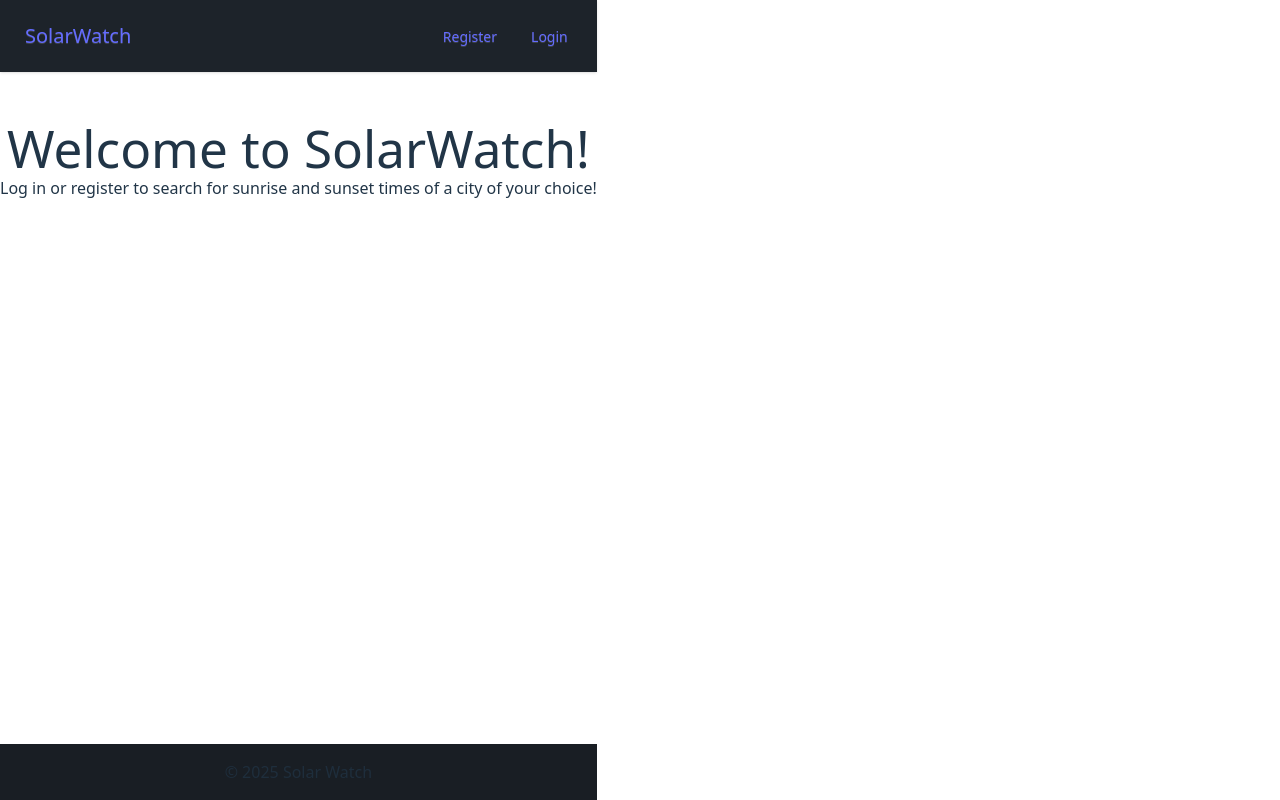
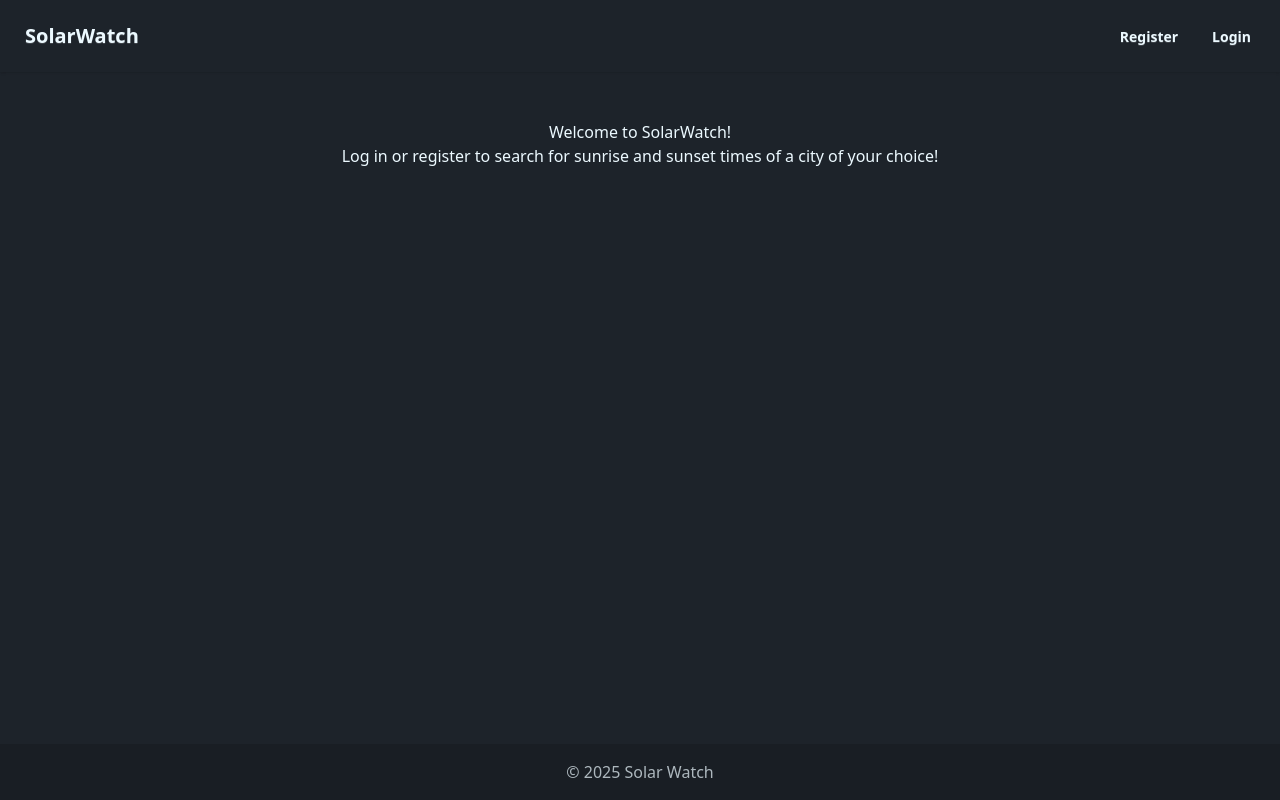
Before and after one commit to rudnaid/solarwatch, a React (Vite) app in the folder frontend/: page / in a window 1280 px wide. Built offline with nearby package versions, Linux system fonts and the light colour scheme.

Commit message:
refactor(css): add custom DaisyUI theme

```diff
--- a/frontend/src/index.css
+++ b/frontend/src/index.css
@@ -1,71 +1,38 @@
 @import "tailwindcss";
+
 @plugin "daisyui";
 
-:root {
-  font-family: system-ui, Avenir, Helvetica, Arial, sans-serif;
-  line-height: 1.5;
-  font-weight: 400;
-
-  color-scheme: light dark;
-  color: rgba(255, 255, 255, 0.87);
-  background-color: #242424;
-
-  font-synthesis: none;
-  text-rendering: optimizeLegibility;
-  -webkit-font-smoothing: antialiased;
-  -moz-osx-font-smoothing: grayscale;
+@plugin "daisyui/theme" {
+    name: "evilcookie";
+    default: true;
+    prefersdark: true;
+    color-scheme: "dark";
+    --color-base-100: oklch(37% 0.034 259.733);
+    --color-base-200: oklch(55% 0 0);
+    --color-base-300: oklch(55% 0 0);
+    --color-base-content: oklch(97% 0.001 106.424);
+    --color-primary: oklch(0% 0 0);
+    --color-primary-content: oklch(100% 0 0);
+    --color-secondary: oklch(87% 0.01 258.338);
+    --color-secondary-content: oklch(96% 0.016 293.756);
+    --color-accent: oklch(59% 0.249 0.584);
+    --color-accent-content: oklch(97% 0.014 343.198);
+    --color-neutral: oklch(14% 0.004 49.25);
+    --color-neutral-content: oklch(98% 0.001 106.423);
+    --color-info: oklch(74% 0.16 232.661);
+    --color-info-content: oklch(29% 0.066 243.157);
+    --color-success: oklch(84% 0.238 128.85);
+    --color-success-content: oklch(27% 0.072 132.109);
+    --color-warning: oklch(75% 0.183 55.934);
+    --color-warning-content: oklch(26% 0.079 36.259);
+    --color-error: oklch(71% 0.194 13.428);
+    --color-error-content: oklch(27% 0.105 12.094);
+    --radius-selector: 0.5rem;
+    --radius-field: 0rem;
+    --radius-box: 0.25rem;
+    --size-selector: 0.25rem;
+    --size-field: 0.25rem;
+    --border: 1px;
+    --depth: 0;
+    --noise: 0;
 }
-
-a {
-  font-weight: 500;
-  color: #646cff;
-  text-decoration: inherit;
-}
-a:hover {
-  color: #535bf2;
-}
-
-body {
-  margin: 0;
-  display: flex;
-  place-items: center;
-  min-width: 320px;
-  min-height: 100vh;
-}
-
-h1 {
-  font-size: 3.2em;
-  line-height: 1.1;
-}
-
-button {
-  border-radius: 8px;
-  border: 1px solid transparent;
-  padding: 0.6em 1.2em;
-  font-size: 1em;
-  font-weight: 500;
-  font-family: inherit;
-  background-color: #1a1a1a;
-  cursor: pointer;
-  transition: border-color 0.25s;
-}
-button:hover {
-  border-color: #646cff;
-}
-button:focus,
-button:focus-visible {
-  outline: 4px auto -webkit-focus-ring-color;
-}
-
-@media (prefers-color-scheme: light) {
-  :root {
-    color: #213547;
-    background-color: #ffffff;
-  }
-  a:hover {
-    color: #747bff;
-  }
-  button {
-    background-color: #f9f9f9;
-  }
-}
```
